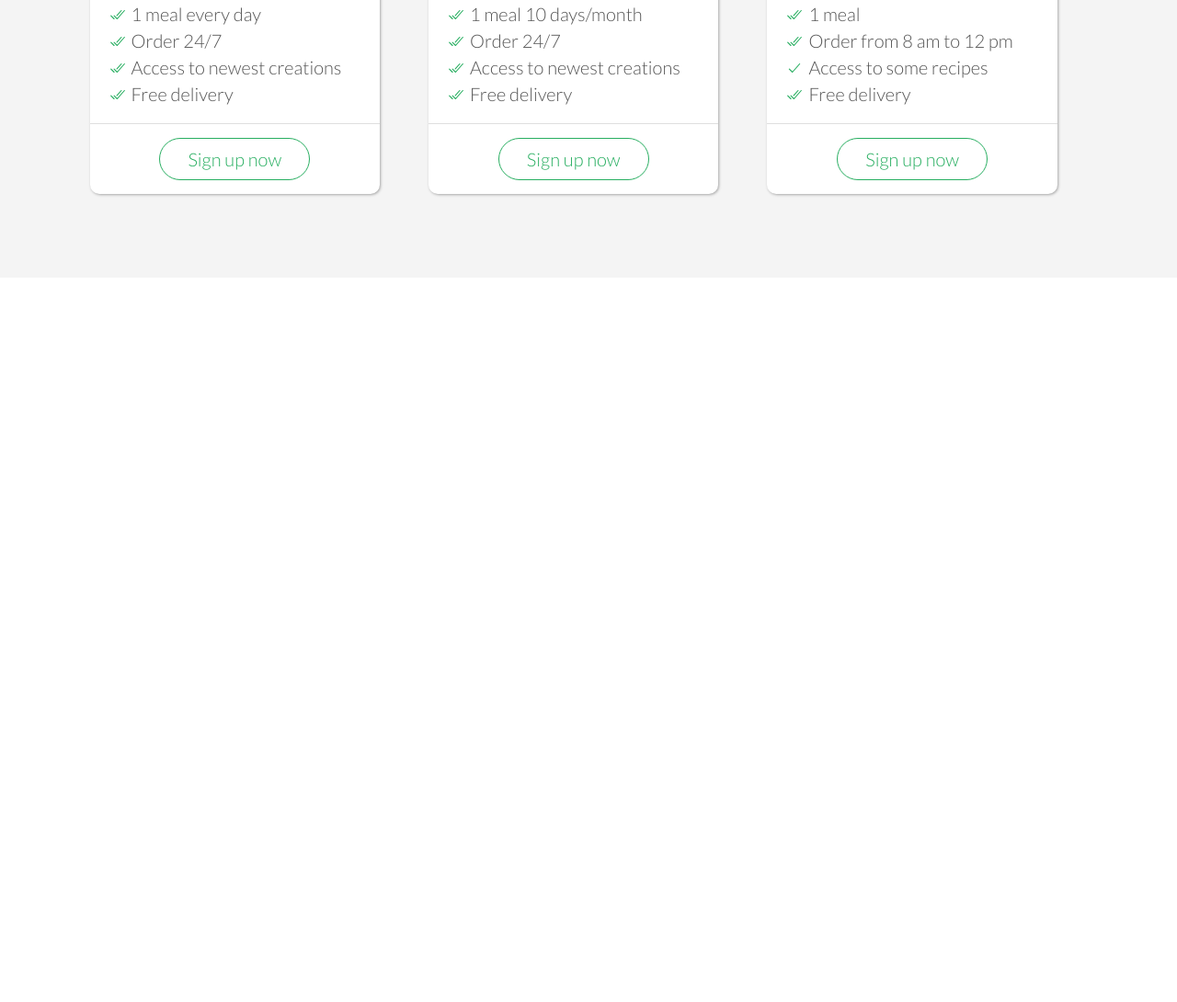
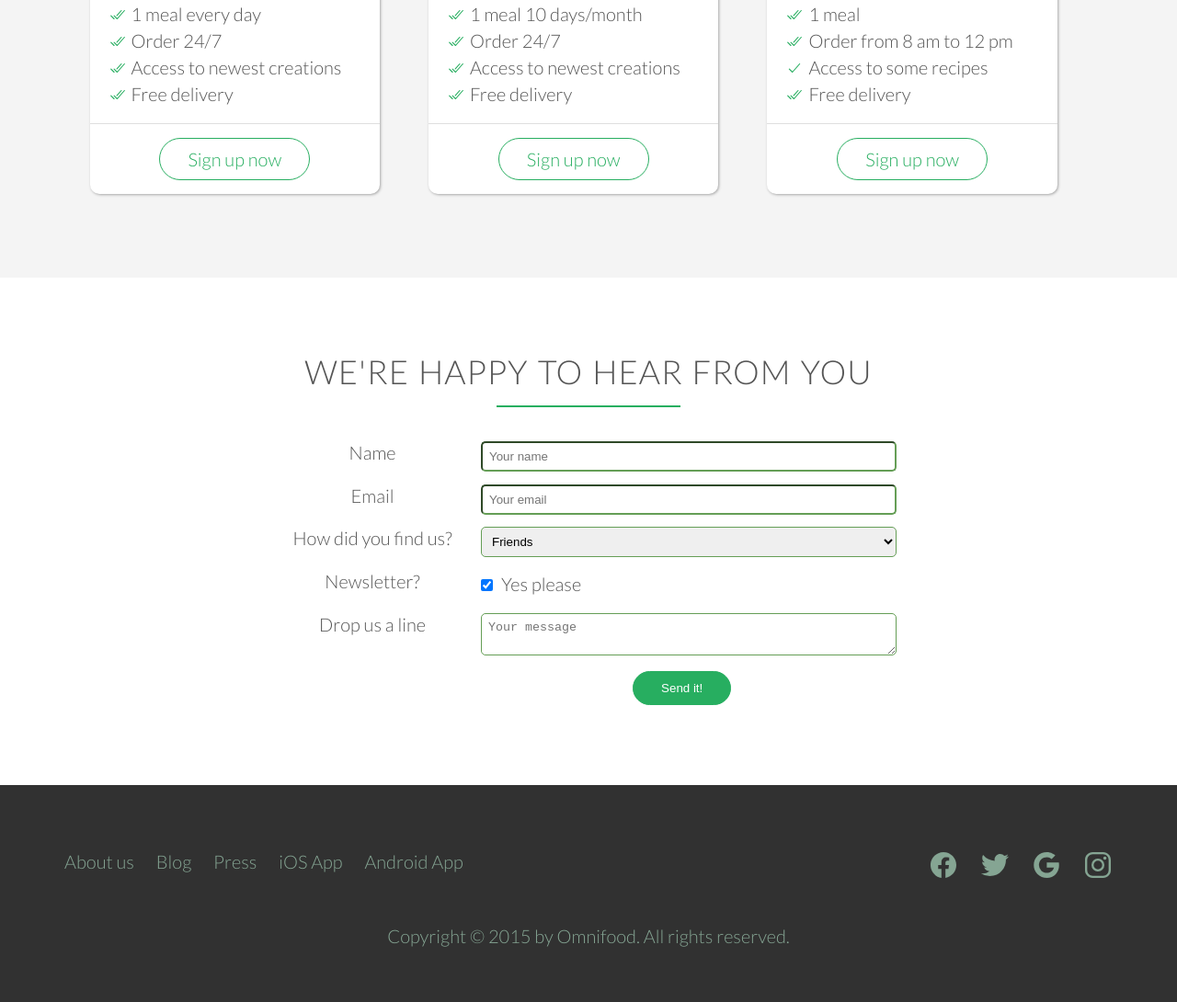
Before and after one commit to nickderaj/Meal-Subscription-Website, a website: page index.html in a window 1280 px wide. Shown: the part 4230-5320 px from the top of the page at 92% size. Before the commit the page ends 4532 px from the top, so only its background shows below. Drawn offline with nearby package versions, Linux system fonts and the light colour scheme.

Commit message:
Added a 'hear from you' form as well as the footer

```diff
--- a/CSS/style.css
+++ b/CSS/style.css
@@ -141,7 +141,8 @@ a:active {
 
 /* BUTTONS */
 .btn:link,
-.btn:visited {
+.btn:visited,
+input[type="submit"] {
   display: inline-block;
   padding: 10px 30px;
   font-weight: 300;
@@ -152,7 +153,8 @@ a:active {
 }
 
 .btn-full:link,
-.btn-full:visited {
+.btn-full:visited,
+input[type="submit"] {
   background-color: var(--main-color);
   border: 1px solid var(--main-color);
   margin-right: 15px;
@@ -165,12 +167,16 @@ a:active {
 }
 
 .btn:hover,
-.btn:active {
+.btn:active,
+input[type="submit"]:hover,
+input[type="submit"]:active {
   background-color: var(--main-color-var);
 }
 
 .btn-full:hover,
-.btn-full:active {
+.btn-full:active,
+input[type="submit"]:hover,
+input[type="submit"]:active {
   border: 1px solid var(--main-color-var);
 }
 
@@ -448,3 +454,120 @@ CUSTOMERS
 .plan-price-meal {
   font-size: 80%;
 }
+
+/* ----------------------------------------
+CONTENT FORM
+---------------------------------------- */
+
+.contact-form {
+  width: 60%;
+  margin: 0 auto;
+}
+
+input[type="text"],
+input[type="email"],
+select,
+textarea {
+  width: 100%;
+  padding: 7px;
+  border-radius: 5px;
+  border-color: rgb(101, 158, 86);
+}
+
+.left {
+  text-align: left;
+}
+
+input[type="checkbox"] {
+  margin: 10px 5px 10px 0;
+}
+
+*:focus {
+  outline: none;
+}
+
+/* ----------------------------------------
+CONTENT FORM
+---------------------------------------- */
+
+footer {
+  background-color: rgb(49, 49, 49);
+  padding: 60px;
+}
+
+.footer-nav {
+  list-style: none;
+  float: left;
+}
+
+.social-links {
+  list-style: none;
+  float: right;
+}
+
+.footer-nav li,
+.social-links li {
+  display: inline-block;
+  margin-right: 20px;
+}
+
+.footer-nav li:last-child,
+.social-links li:last-child {
+  margin-right: 0;
+}
+
+.footer-nav li a:link,
+.footer-nav li a:visited,
+.social-links li a:link,
+.social-links li a:visited {
+  text-decoration: none;
+  border: 0;
+  color: #85a593;
+  transition: colour 0.2s;
+}
+
+.footer-nav li a:hover,
+.footer-nav li a:active {
+  text-decoration: none;
+  border: 0;
+  color: #cde6d8;
+}
+
+.social-links li a:link,
+.social-links li a:visited {
+  font-size: 160%;
+}
+
+.social-links li a:hover,
+.social-links li a:active {
+  text-decoration: none;
+  border: 0;
+  color: #85a593;
+  transition: colour 0.2s;
+}
+
+.facebook,
+.twitter,
+.google,
+.instagram {
+  transition: color 0.2s;
+}
+
+.facebook:hover {
+  color: #3b5998;
+}
+.twitter:hover {
+  color: #00aced;
+}
+.google:hover {
+  color: #dd4b39;
+}
+.instagram:hover {
+  color: #517fa4;
+}
+
+footer p {
+  margin-top: 30px;
+  color: #85a593;
+  text-align: center;
+}
--- a/index.html
+++ b/index.html
@@ -400,14 +400,139 @@
         </div>
       </div>
     </section>
+
+    <section class="section-form">
+      <div class="row">
+        <h2>We're happy to hear from you</h2>
+      </div>
+      <div class="row">
+        <form method="post" action="#" class="contact-form">
+          <div class="row">
+            <div class="col span-1-of-3">
+              <label for="name">Name</label>
+            </div>
+            <div class="col span-2-of-3">
+              <input
+                type="text"
+                name="name"
+                id="name"
+                placeholder="Your name"
+                required
+              />
+            </div>
+          </div>
+          <div class="row">
+            <div class="col span-1-of-3">
+              <label for="email">Email</label>
+            </div>
+            <div class="col span-2-of-3">
+              <input
+                type="email"
+                name="email"
+                id="email"
+                placeholder="Your email"
+                required
+              />
+            </div>
+          </div>
+          <div class="row">
+            <div class="col span-1-of-3">
+              <label for="find-us">How did you find us?</label>
+            </div>
+            <div class="col span-2-of-3">
+              <select name="find-us" id="find-us">
+                <option value="friends" selected>Friends</option>
+                <option value="search">Search Engine</option>
+                <option value="ad">Advertisement</option>
+                <option value="other">Other</option>
+              </select>
+            </div>
+          </div>
+          <div class="row">
+            <div class="col span-1-of-3">
+              <label>Newsletter?</label>
+            </div>
+            <div class="col span-2-of-3 left">
+              <input type="checkbox" name="news" id="news" checked required />
+              Yes please
+            </div>
+          </div>
+          <div class="row">
+            <div class="col span-1-of-3">
+              <label>Drop us a line</label>
+            </div>
+            <div class="col span-2-of-3">
+              <textarea name="message" placeholder="Your message"></textarea>
+            </div>
+          </div>
+          <div class="row">
+            <div class="col span-1-of-3">
+              <label>&nbsp;</label>
+            </div>
+            <div class="col span-2-of-3">
+              <input type="submit" value="Send it!" />
+            </div>
+          </div>
+        </form>
+      </div>
+    </section>
+
+    <footer>
+      <div class="row">
+        <div class="col span-1-of-2">
+          <ul class="footer-nav">
+            <li><a href="#">About us</a></li>
+            <li><a href="#">Blog</a></li>
+            <li><a href="#">Press</a></li>
+            <li><a href="#">iOS App</a></li>
+            <li><a href="#">Android App</a></li>
+          </ul>
+        </div>
+        <div class="col span-1-of-2">
+          <ul class="social-links">
+            <li>
+              <a href="#"
+                ><ion-icon name="logo-facebook" class="facebook"></ion-icon
+              ></a>
+            </li>
+
+            <li>
+              <a href="#"
+                ><ion-icon name="logo-twitter" class="twitter"></ion-icon
+              ></a>
+            </li>
+
+            <li>
+              <a href="#"
+                ><ion-icon name="logo-google" class="google"></ion-icon
+              ></a>
+            </li>
+
+            <li>
+              <a href="#"
+                ><ion-icon name="logo-instagram" class="instagram"></ion-icon
+              ></a>
+            </li>
+          </ul>
+        </div>
+      </div>
+      <div class="row">
+        <p>Copyright &copy; 2015 by Omnifood. All rights reserved.</p>
+      </div>
+    </footer>
   </body>
 </html>
 
-<!-- Title: Our customers can't live without us
+<!--
+Section 8: Footer
+Title: None
 
-Inexpensive, healthy and great-tasting meals, delivered right to my home. We have lots of food delivery here in Lisbon, but no one comes even close to Omifood. Me and my family are so in love!
-(Joana Silva)
+Navigation:
+1. About us
+2. Blog
+3. Press
+4. iOS App
+5. Android App
 
-I was looking for a quick and easy food delivery service in San Franciso. I tried a lot of them and ended up with Omnifood. Best food delivery service in the Bay Area. Keep up the great work!
-(Milton Chapman)
- -->
+Also include links to facebook, twitter, google+ and Instagram accounts.
+-->
```
